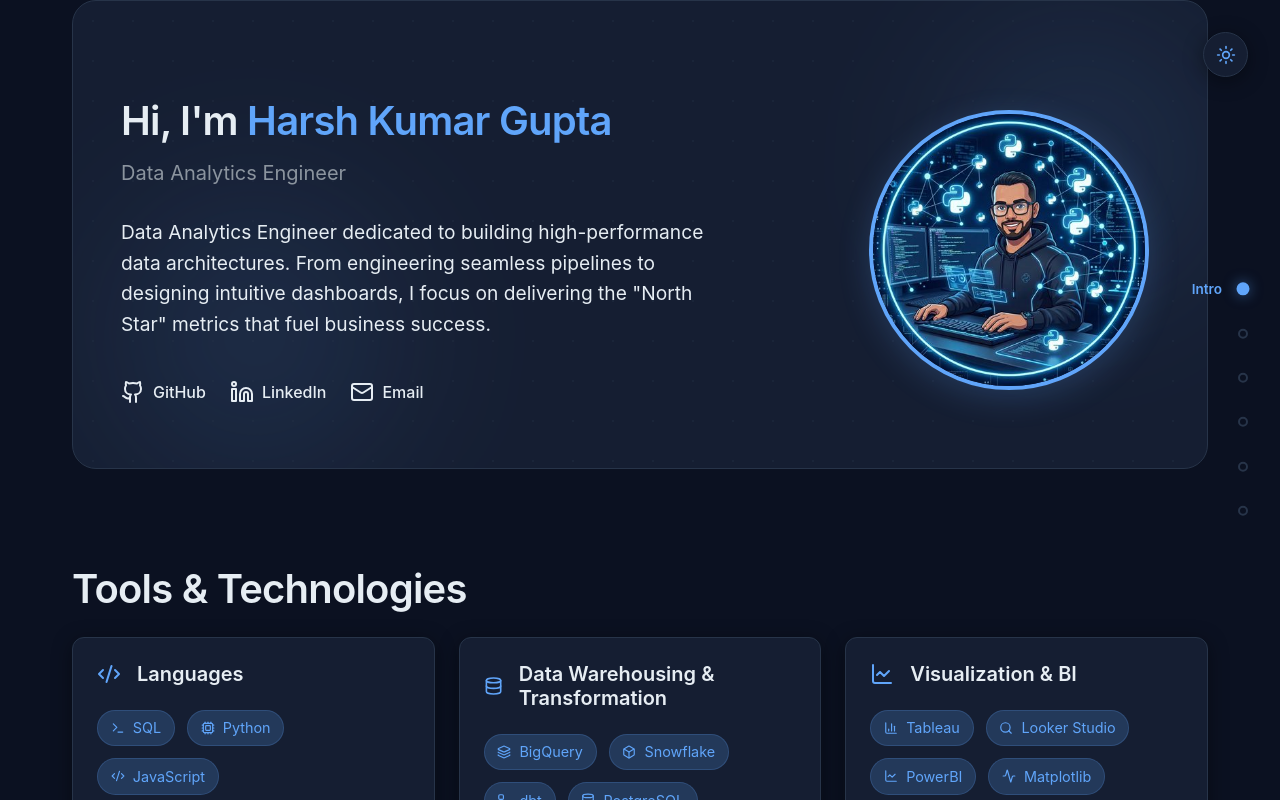
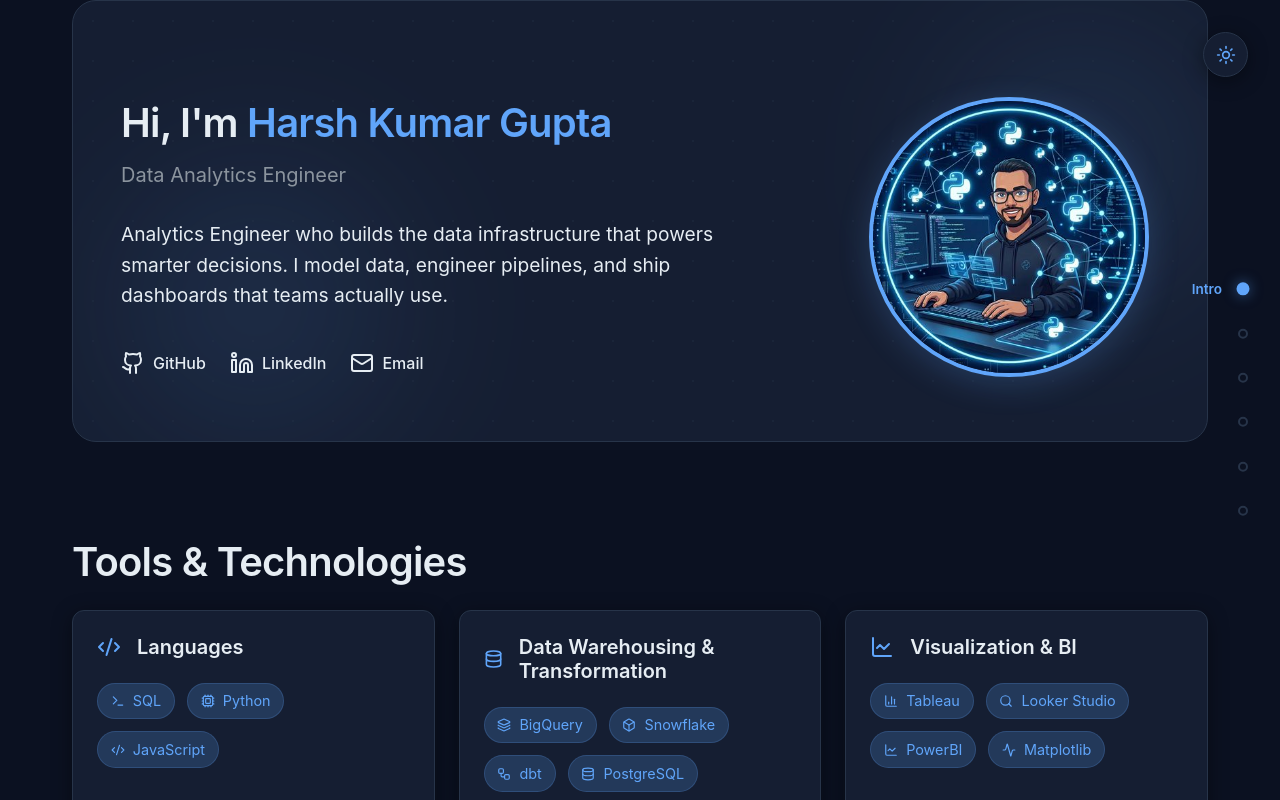
Before and after one commit to HarshKumarGuptagit/portfolio-website, a React (Vite) app: page / in a window 1280 px wide. Shown: the top 800 px of the page. Built offline with nearby package versions, Linux system fonts and the light colour scheme; no server answers.

Commit message:
Profile description

```diff
--- a/src/components/Intro.jsx
+++ b/src/components/Intro.jsx
@@ -46,7 +46,8 @@
             </h2>
 
             <p style={{ fontSize: '1.2rem', color: 'var(--text-primary)', maxWidth: '600px', marginBottom: '2.5rem', lineHeight: '1.6' }}>
-              Data Analytics Engineer dedicated to building high-performance data architectures. From engineering seamless pipelines to designing intuitive dashboards, I focus on delivering the "North Star" metrics that fuel business success.
+              {/* Data Analytics Engineer dedicated to building high-performance data architectures. From engineering seamless pipelines to designing intuitive dashboards, I focus on delivering the "North Star" metrics that fuel business success. */}
+              Analytics Engineer who builds the data infrastructure that powers smarter decisions. I model data, engineer pipelines, and ship dashboards that teams actually use.
             </p>
 
             <div className="hero-socials" style={{ display: 'flex', gap: '1.5rem', alignItems: 'center', flexWrap: 'wrap' }}>
```
